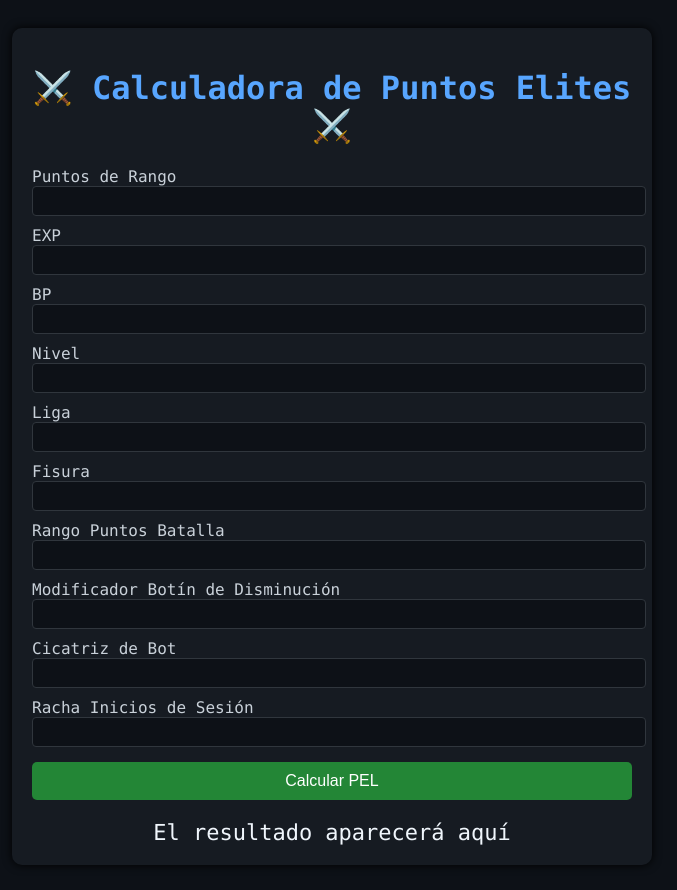
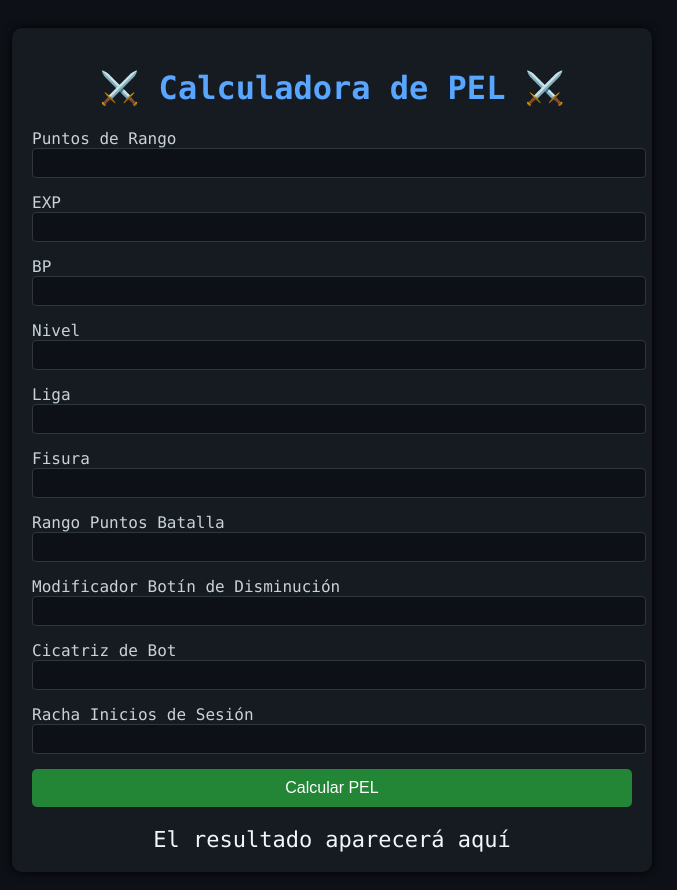
Before and after one commit to Vanzelth/allforwar.github.io, a plain HTML site: page calculadorapel.html in a window 1280 px wide. Shown: the whole page, without its empty margins (308-985 px from the left). Drawn offline with Linux system fonts and the light colour scheme.

Commit message:
Rename title and heading to 'Calculadora de PEL'

```diff
--- a/calculadorapel.html
+++ b/calculadorapel.html
@@ -2,7 +2,7 @@
 <html lang="es">
 <head>
 <meta charset="utf-8" />
-<title>CALCULADORA DE PUNTOS ELITES</title>
+<title>CALCULADORA DE PEL</title>
 <meta name="viewport" content="width=device-width, initial-scale=1">
 <style>
     body {
@@ -25,7 +25,7 @@
     }
     label {
       display: block;
-      margin-top: 10px;
+      margin-top: 15px;
     }
     input {
       width: 100%;
@@ -61,7 +61,7 @@
 <body>
 
 <div class="container">
-    <h1>⚔️ Calculadora de Puntos Elites ⚔️</h1>
+    <h1>⚔️ Calculadora de PEL ⚔️</h1>
 
     <label>Puntos de Rango</label>
     <input type="number" id="puntosRango">
```
